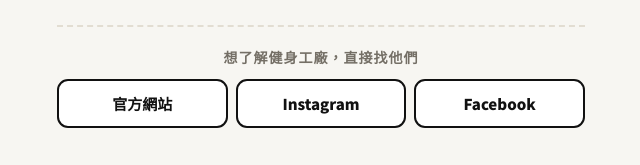
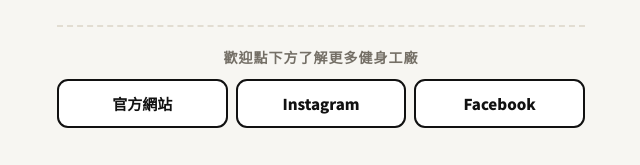
Before and after one commit to kevinhsu97/fju-ff-leaderboard, a plain HTML site: page feedback.html in a window 1280 px wide. Shown: the part 4312-4477 px from the top of the page, 319-959 px from the left. Drawn offline with nearby package versions, Linux system fonts and the light colour scheme; a web font is replaced by a local one.

Commit message:
Update feedback.html

```diff
--- a/feedback.html
+++ b/feedback.html
@@ -188,7 +188,7 @@ textarea{min-height:100px;line-height:1.7}
   <div class="foot">標示 <span style="color:#d93025">*</span> 的為必填 · 回饋僅用於活動檢討與改善</div>
 </form>
   <div class="contact">
-    <div class="ct">想了解健身工廠，直接找他們</div>
+    <div class="ct">歡迎點下方了解更多健身工廠</div>
     <div class="links">
       <a href="https://www.fitnessfactory.com.tw/" target="_blank" rel="noopener">官方網站</a>
       <a href="https://www.instagram.com/fitness_factory_taiwan/" target="_blank" rel="noopener">Instagram</a>
@@ -204,7 +204,7 @@ textarea{min-height:100px;line-height:1.7}
   <a href="event.html">回活動頁</a>
   <a href="index.html" style="background:var(--y);border-color:var(--k)">看即時排行榜</a>
   <div class="contact">
-    <div class="ct">想了解健身工廠，直接找他們</div>
+    <div class="ct">歡迎點下方了解更多健身工廠</div>
     <div class="links">
       <a href="https://www.fitnessfactory.com.tw/" target="_blank" rel="noopener">官方網站</a>
       <a href="https://www.instagram.com/fitness_factory_taiwan/" target="_blank" rel="noopener">Instagram</a>
```
